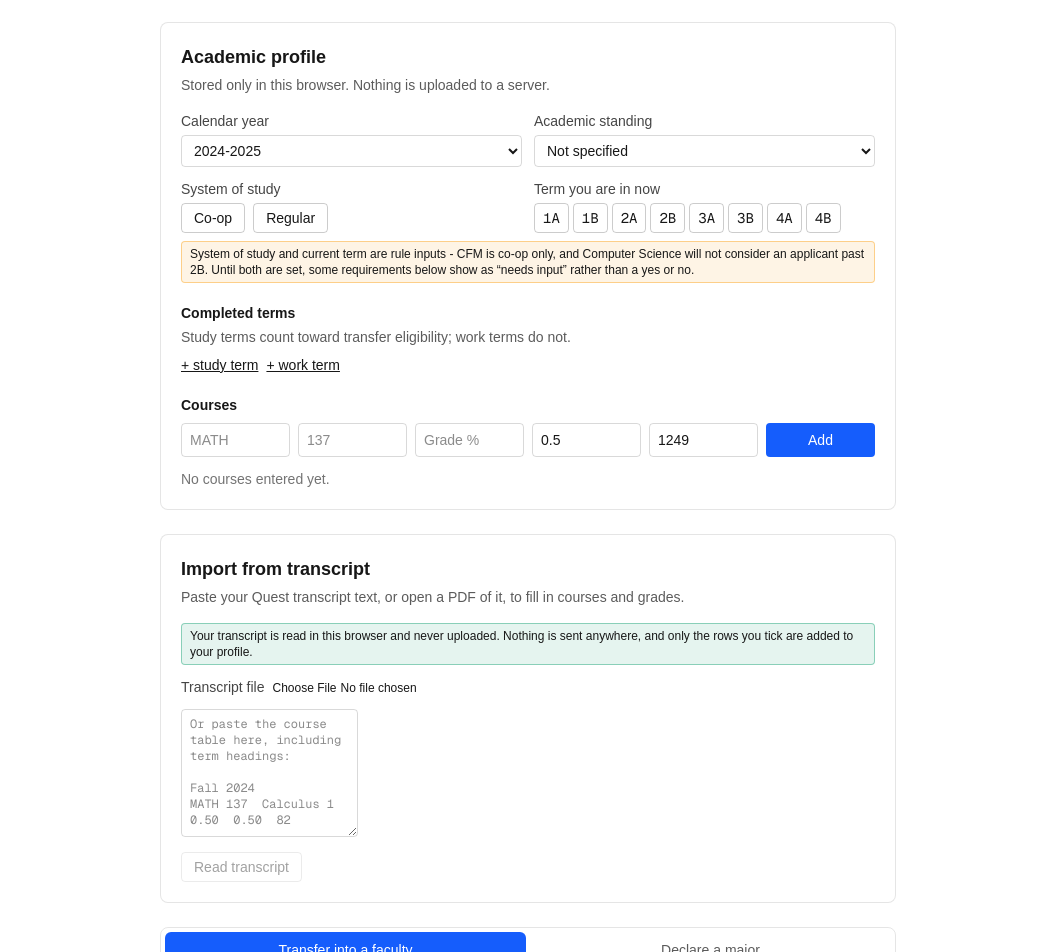
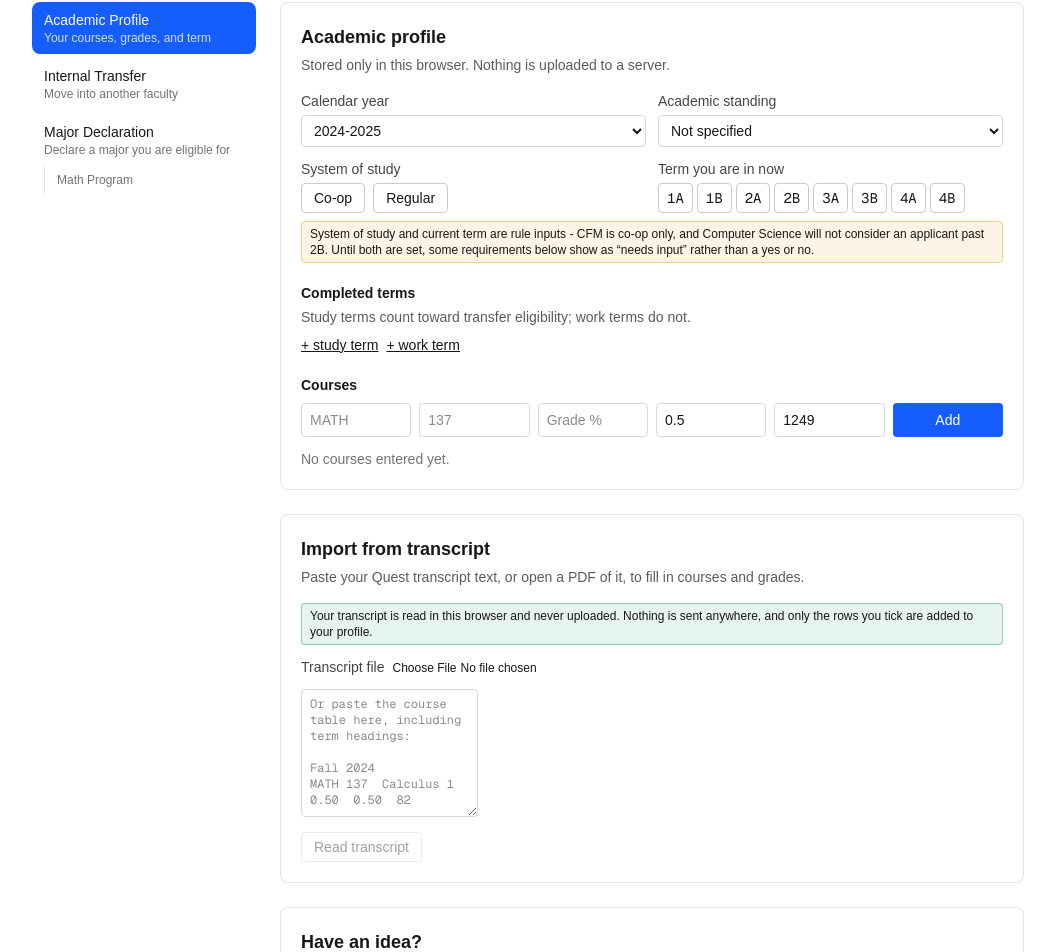
Before and after one commit to qiushih/transfer-path, a Next.js app: page / in a window 1280 px wide. Shown: the part 256-1208 px from the top of the page, without its empty margins (112-1167 px from the left). Built offline with nearby package versions, Linux system fonts and the light colour scheme.

Commit message:
refactor UI navigation

```diff
--- a/src/app/page.tsx
+++ b/src/app/page.tsx
@@ -18,8 +18,8 @@ import type { AcademicProfile } from "@/domain/types";
 import { ContactBox } from "@/components/ContactBox";
 import { EligibilityPanel } from "@/components/EligibilityPanel";
 import { FacultyStep, ProgramStep } from "@/components/GuidedSetup";
-import { ModeTabs, type AppMode } from "@/components/ModeTabs";
 import { OfflineReady } from "@/components/OfflineReady";
+import { Sidebar, type View } from "@/components/Sidebar";
 import { PlannerPanel } from "@/components/PlannerPanel";
 import { ProfilePanel } from "@/components/ProfilePanel";
 import { TranscriptImport } from "@/components/TranscriptImport";
@@ -42,7 +42,7 @@ export default function Home() {
 
 function Planner() {
   const [profile, setProfile] = useState<AcademicProfile>(loadProfile);
-  const [mode, setMode] = useState<AppMode>("transfer");
+  const [view, setView] = useState<View>("profile");
   const [facultyId, setFacultyId] = useState("math");
   const [transferProgramId, setTransferProgramId] = useState("cs");
   const [declareProgramId, setDeclareProgramId] = useState("cs");
@@ -59,13 +59,19 @@ function Planner() {
     <Shell>
       <OfflineReady />
 
+      <div className="flex flex-col gap-6 md:flex-row md:items-start">
+        <Sidebar view={view} onChange={setView} />
+
+        {/* `min-w-0` stops long requirement text from forcing the row wider. */}
+        <div className="min-w-0 flex-1 space-y-6">
+          {view === "profile" && (
+            <>
               <ProfilePanel profile={profile} onChange={setProfile} />
+              <TranscriptImport profile={profile} onChange={setProfile} />
+            </>
+          )}
 
-      <TranscriptImport profile={profile} onChange={setProfile} />
-
-      <ModeTabs mode={mode} onChange={setMode} />
-
-      {mode === "transfer" ? (
+          {view === "transfer" && (
             <TransferDashboard
               profile={profile}
               equivalence={equivalence}
@@ -78,7 +84,9 @@ function Planner() {
               }}
               onProgramChange={setTransferProgramId}
             />
-      ) : (
+          )}
+
+          {view === "declare" && (
             <DeclareDashboard
               profile={profile}
               equivalence={equivalence}
@@ -88,6 +96,8 @@ function Planner() {
           )}
 
           <ContactBox />
+        </div>
+      </div>
 
       <footer className="flex items-center justify-between border-t border-black/10 pt-4 text-xs opacity-60 dark:border-white/15">
         <span>Unofficial - for quick reference only. Confirm with your academic advisor.</span>
@@ -252,7 +262,7 @@ function DeclareDashboard({
 
 function Shell({ children }: { children: React.ReactNode }) {
   return (
-    <main className="mx-auto max-w-3xl space-y-6 px-4 py-10">
+    <main className="mx-auto max-w-5xl space-y-6 px-4 py-10">
       <header>
         <h1 className="text-2xl font-bold">UWaterloo Transfer &amp; Major Planner</h1>
         <p className="mt-1 text-sm opacity-70">
--- a/src/components/ModeTabs.tsx
+++ /dev/null
@@ -1,59 +0,0 @@
-"use client";
-
-/**
- * The same engine answers two different questions, and conflating them makes
- * both worse.
- *
- * A student outside the Faculty of Mathematics has two gates: get into the
- * faculty, then declare the major. A student already inside it has only the
- * second, and showing them faculty transfer requirements they have already
- * cleared is noise that buries the conditions that still apply to them.
- */
-
-export type AppMode = "transfer" | "declare";
-
-export const MODES: { id: AppMode; label: string; blurb: string }[] = [
-  {
-    id: "transfer",
-    label: "Transfer into a faculty",
-    blurb:
-      "You are in another faculty and want to move. Covers the faculty transfer and, if you have a major in mind, its declaration requirements.",
-  },
-  {
-    id: "declare",
-    label: "Declare a major",
-    blurb:
-      "You are already in the Faculty of Mathematics and want to declare a major. Covers only the major's requirements.",
-  },
-];
-
-export function ModeTabs({ mode, onChange }: { mode: AppMode; onChange: (m: AppMode) => void }) {
-  const active = MODES.find((m) => m.id === mode) ?? MODES[0];
-
-  return (
-    <div>
-      <div
-        role="tablist"
-        aria-label="What do you want to do?"
-        className="flex gap-1 rounded-lg border border-black/10 p-1 dark:border-white/15"
-      >
-        {MODES.map((m) => (
-          <button
-            key={m.id}
-            role="tab"
-            aria-selected={mode === m.id}
-            className={`flex-1 rounded-md px-3 py-2 text-sm font-medium transition ${
-              mode === m.id
-                ? "bg-blue-600 text-white"
-                : "opacity-70 hover:bg-black/5 dark:hover:bg-white/10"
-            }`}
-            onClick={() => onChange(m.id)}
-          >
-            {m.label}
-          </button>
-        ))}
-      </div>
-      <p className="mt-2 text-xs opacity-70">{active.blurb}</p>
-    </div>
-  );
-}
--- /dev/null
+++ b/src/components/Sidebar.tsx
@@ -0,0 +1,102 @@
+"use client";
+
+/**
+ * Section navigation.
+ *
+ * The page had grown long enough that the profile, the transfer check and the
+ * declaration check all lived in one scroll, and a student had to know which
+ * part applied to them. Splitting them means each view answers one question,
+ * and the profile is reachable from either check without losing your place.
+ *
+ * Major Declaration carries a nested child because declaring is Faculty of
+ * Mathematics only. Showing that in the tree is more honest than a flat item
+ * that silently turns out to be Math-specific once clicked.
+ */
+
+export type View = "profile" | "transfer" | "declare";
+
+type Item = {
+  view: View;
+  label: string;
+  hint: string;
+  children?: { label: string; hint: string }[];
+};
+
+const ITEMS: Item[] = [
+  {
+    view: "profile",
+    label: "Academic Profile",
+    hint: "Your courses, grades, and term",
+  },
+  {
+    view: "transfer",
+    label: "Internal Transfer",
+    hint: "Move into another faculty",
+  },
+  {
+    view: "declare",
+    label: "Major Declaration",
+    hint: "Declare a major you are eligible for",
+    children: [{ label: "Math Program", hint: "Faculty of Mathematics majors" }],
+  },
+];
+
+export function Sidebar({
+  view,
+  onChange,
+}: {
+  view: View;
+  onChange: (next: View) => void;
+}) {
+  return (
+    <nav
+      aria-label="Sections"
+      className="shrink-0 md:w-56"
+    >
+      <ul className="flex gap-2 overflow-x-auto md:flex-col md:gap-1 md:overflow-visible">
+        {ITEMS.map((item) => {
+          const active = view === item.view;
+          return (
+            <li key={item.view} className="shrink-0 md:shrink">
+              <button
+                aria-current={active ? "page" : undefined}
+                className={`w-full whitespace-nowrap rounded-lg px-3 py-2 text-left text-sm transition md:whitespace-normal ${
+                  active
+                    ? "bg-blue-600 font-medium text-white"
+                    : "hover:bg-black/5 dark:hover:bg-white/10"
+                }`}
+                onClick={() => onChange(item.view)}
+              >
+                {item.label}
+                <span
+                  className={`hidden text-xs md:block ${active ? "opacity-80" : "opacity-60"}`}
+                >
+                  {item.hint}
+                </span>
+              </button>
+
+              {item.children && (
+                <ul className="ml-3 hidden border-l border-black/10 md:block dark:border-white/15">
+                  {item.children.map((child) => (
+                    <li key={child.label}>
+                      <button
+                        className={`w-full rounded-r-lg px-3 py-1.5 text-left text-xs transition ${
+                          active
+                            ? "font-medium text-blue-700 dark:text-blue-300"
+                            : "opacity-60 hover:bg-black/5 dark:hover:bg-white/10"
+                        }`}
+                        onClick={() => onChange(item.view)}
+                      >
+                        {child.label}
+                      </button>
+                    </li>
+                  ))}
+                </ul>
+              )}
+            </li>
+          );
+        })}
+      </ul>
+    </nav>
+  );
+}
```
Lines whose indentation alone changed are shown as unchanged.
